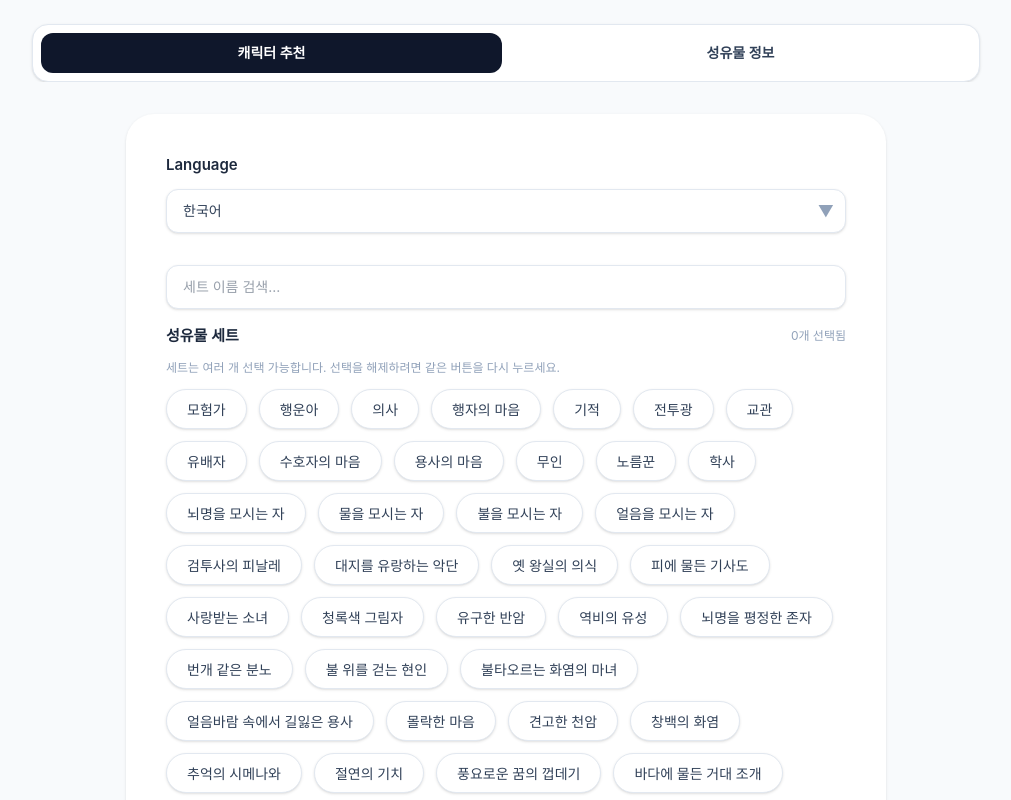
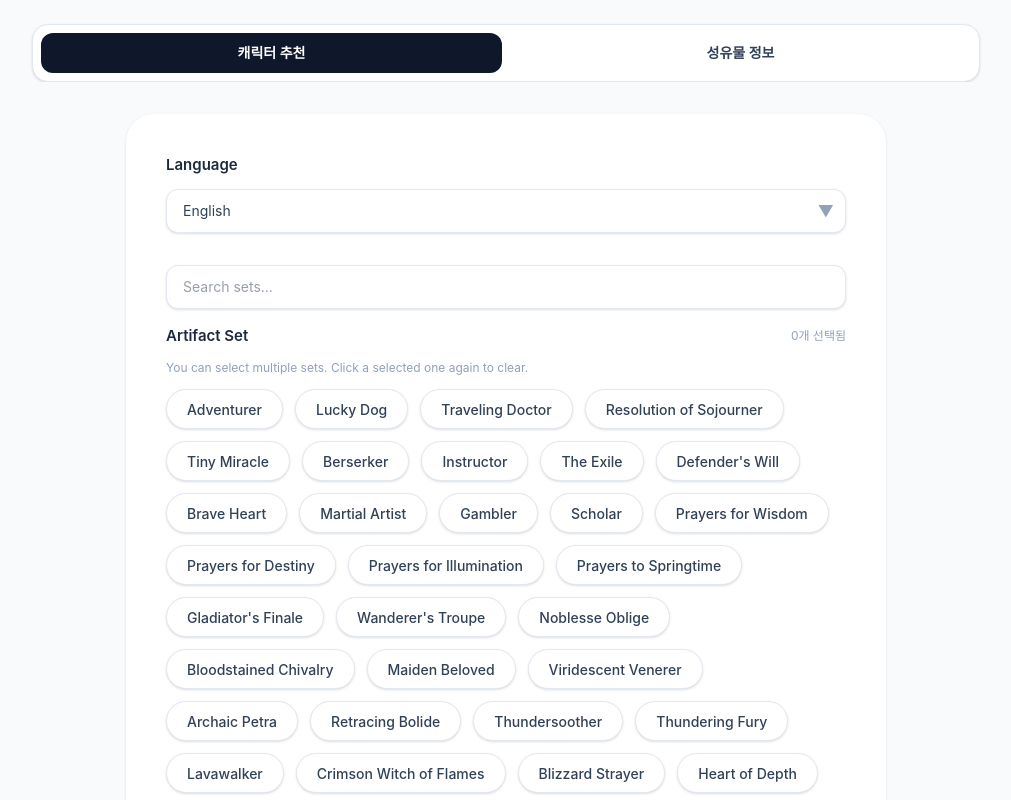
Before and after one commit to KimChungHo/GenshinArtifactRecommender, a React (Vite) app: page / in a window 1280 px wide. Shown: the top 800 px of the page, without its empty margins (134-1145 px from the left). Built offline with nearby package versions, Linux system fonts and the light colour scheme.

Commit message:
브라우저 기본 언어에 따른 기본 페이지 언어 지정

```diff
--- a/src/pages/artifact-recommender/ArtifactRecommenderPage.tsx
+++ b/src/pages/artifact-recommender/ArtifactRecommenderPage.tsx
@@ -41,6 +41,30 @@
   "../../assets/characters/*.{svg,png,jpg,jpeg,webp}",
   { eager: true }
 );
+
+function getInitialLocale(): Locale {
+  if (typeof navigator === "undefined") {
+    return "en";
+  }
+
+  const browserLanguages: readonly string[] = navigator.languages.length > 0
+    ? navigator.languages
+    : [navigator.language];
+
+  for (const language of browserLanguages) {
+    const normalizedLanguage: string = language.toLowerCase();
+
+    if (normalizedLanguage.startsWith("ja")) {
+      return "ja";
+    }
+
+    if (normalizedLanguage.startsWith("ko")) {
+      return "ko";
+    }
+  }
+
+  return "en";
+}
 
 function getCharacterImageUrl(imageKey: string): string | null {
   const svgPath: string = `../../assets/characters/${imageKey}.svg`;
@@ -215,7 +239,7 @@
 
 export default function ArtifactRecommenderPage(): JSX.Element {
   // locale state (ko/en/ja)
-  const [locale, setLocale] = React.useState<"ko" | "en" | "ja">("ko");
+  const [locale, setLocale] = React.useState<Locale>(getInitialLocale);
 
   // load lists from JSON data and localize
   const artifactSetOptions = getArtifactSetOptions(locale);
```
